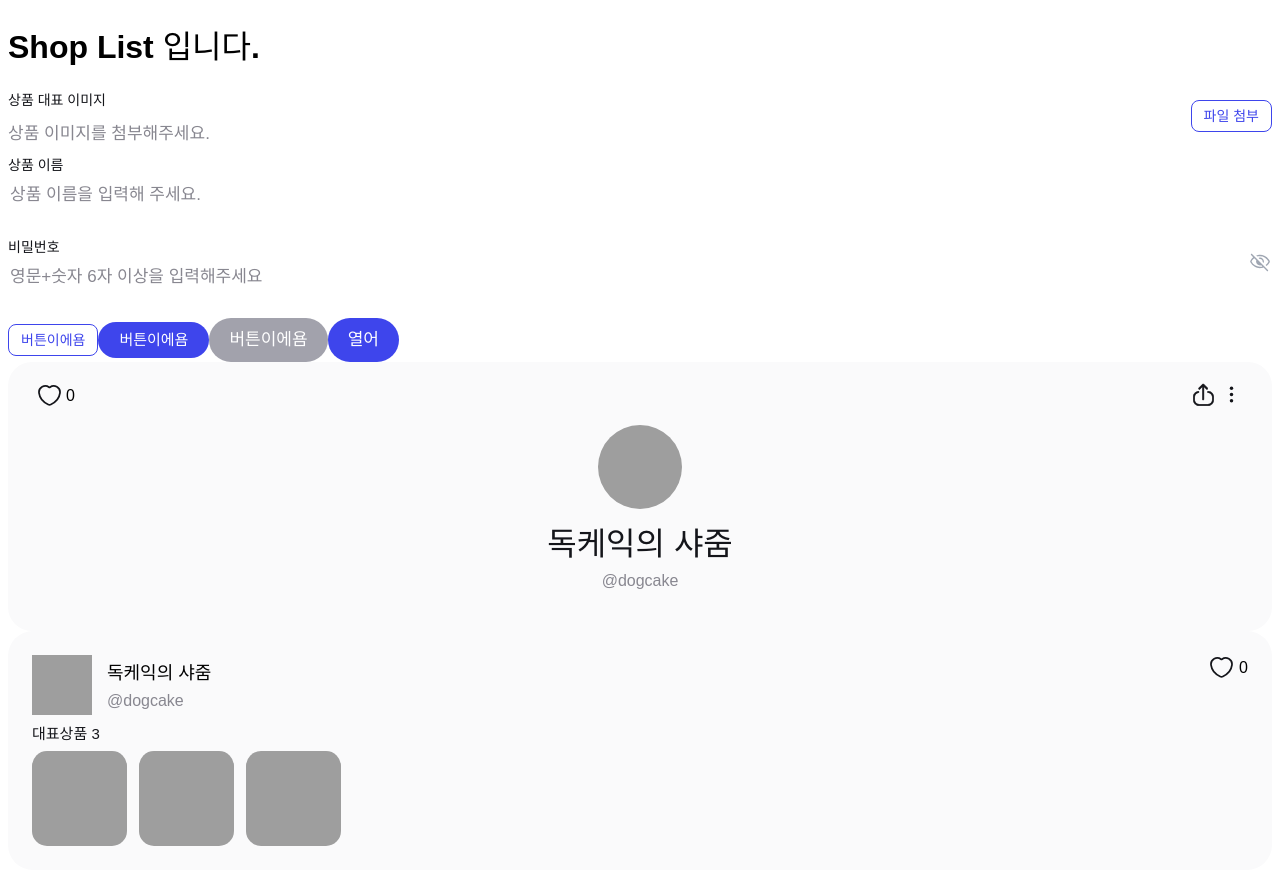
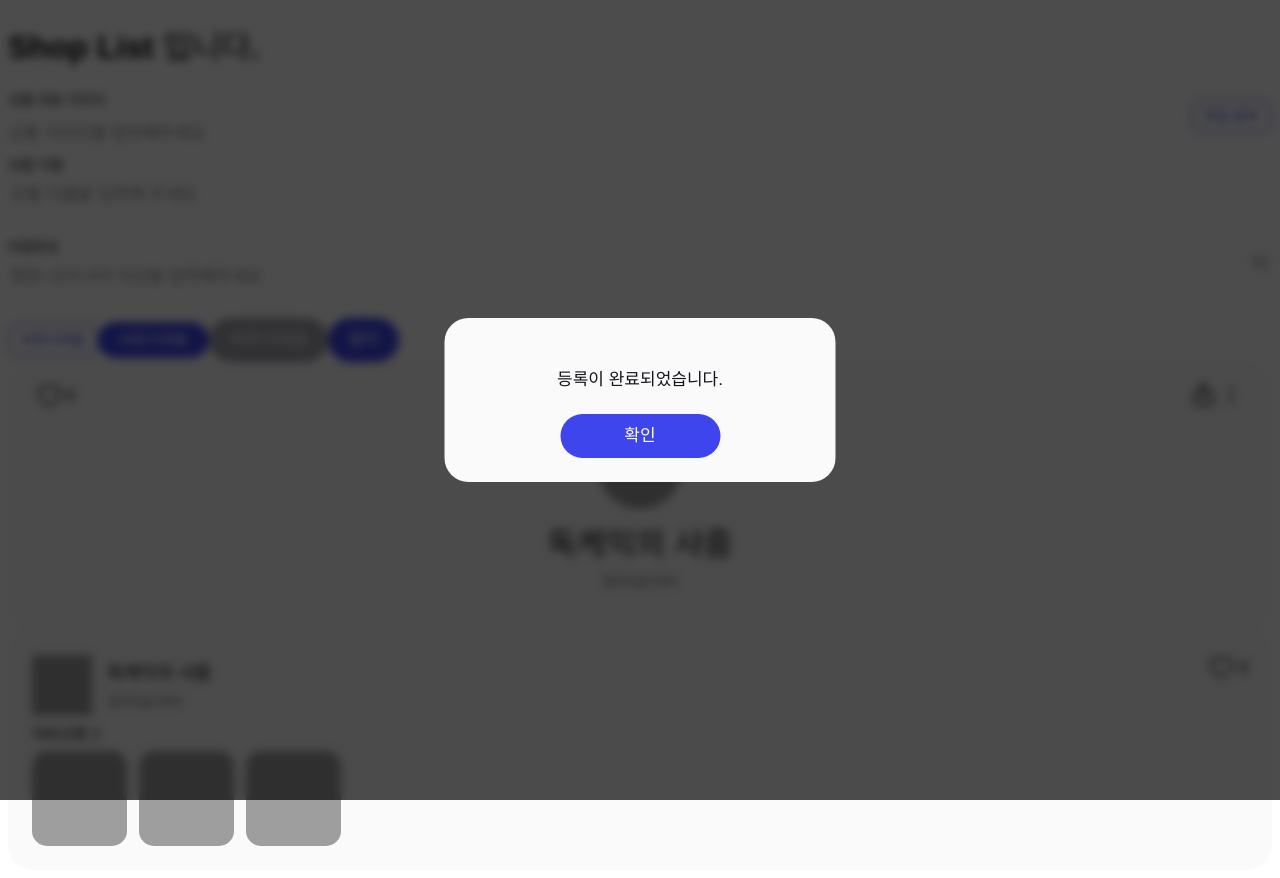
Before and after one commit to TAEINJEONG/link-shop, a React (Vite) app: page /list in a window 1280 px wide. Built offline with nearby package versions, Linux system fonts and the light colour scheme; grey boxes are pictures that could not be loaded.

Commit message:
feat: popup 컴포넌트 생성 및 button 컴포넌트 width Props추가

```diff
--- a/src/components/Button.tsx
+++ b/src/components/Button.tsx
@@ -4,12 +4,14 @@ import styled, { css } from "styled-components";
 const StyledButton = styled.button<{
   $variant: "Primary" | "Secondary";
   size: "small" | "medium" | "large";
+  width?: number;
 }>`
   display: inline-flex;
   align-items: center;
   justify-content: center;
   border: none;
   cursor: pointer;
+  width: ${({ width }) => (width ? `${width}px` : "auto")};
 
   ${({ size }) => {
     switch (size) {
@@ -74,16 +76,18 @@ interface ButtonProps extends React.ButtonHTMLAttributes<HTMLButtonElement> {
   children: React.ReactNode;
   variant: "Primary" | "Secondary";
   size: "small" | "medium" | "large";
+  width?: number;
 }
 
 const Button = ({
   children,
   variant = "Primary",
   size = "medium",
+  width,
   ...rest
 }: ButtonProps) => {
   return (
-    <StyledButton $variant={variant} size={size} {...rest}>
+    <StyledButton $variant={variant} size={size} width={width} {...rest}>
       {children}
     </StyledButton>
   );
--- /dev/null
+++ b/src/components/Popup.styles.ts
@@ -0,0 +1,55 @@
+import styled, { keyframes } from "styled-components";
+
+const fadeIn = keyframes`
+  from {
+    opacity: 0;
+    transform: translate(-50%, -50%) scale(0.8);
+  }
+  to {
+    opacity: 1;
+    transform: translate(-50%, -50%) scale(1);
+  }
+`;
+
+export const OutSide = styled.div`
+  width: 100%;
+  height: 100vh;
+  position: fixed;
+  top: 0;
+  left: 0;
+  background-color: rgba(0, 0, 0, 0.7);
+  backdrop-filter: blur(5px);
+`;
+
+export const PopupContainer = styled.div`
+  display: flex;
+  flex-direction: column;
+  align-items: center;
+  padding: 32px 24px 24px 24px;
+  width: 343px;
+  position: fixed;
+  top: 50%;
+  left: 50%;
+  transform: translate(-50%, -50%);
+  border-radius: 24px;
+  background-color: ${({ theme }) => theme.colors.white100};
+  animation: ${fadeIn} 0.1s ease-in-out;
+`;
+
+export const PopupCheckIcon = styled.img`
+  width: 24px;
+  height: 24px;
+`;
+
+export const PopupMessage = styled.span`
+  margin: 20px 0 24px 0;
+  font-size: ${({ theme }) => theme.font.body.r17.size};
+  font-weight: ${({ theme }) => theme.font.body.r17.weight};
+  line-height: ${({ theme }) => theme.font.caption.b16.lineHeight};
+  color: ${({ theme }) => theme.colors.black};
+`;
+
+export const confrimButtons = styled.div`
+  display: flex;
+  gap: 4px;
+`;
--- /dev/null
+++ b/src/components/Popup.tsx
@@ -0,0 +1,53 @@
+import * as styles from "./Popup.styles";
+import Button from "./Button";
+import PopupCheck from "../assets/images/popup-check.svg";
+
+interface PopupProps {
+  type: "confirm" | "alert";
+  onConfirm?: () => void;
+  onCancel?: () => void;
+}
+
+const Popup = ({ type = "confirm", onConfirm, onCancel }: PopupProps) => {
+  return (
+    <styles.OutSide>
+      <styles.PopupContainer>
+        {type === "confirm" ? (
+          <styles.PopupMessage>등록이 완료되었습니다.</styles.PopupMessage>
+        ) : (
+          <>
+            <styles.PopupCheckIcon src={PopupCheck} />
+            <styles.PopupMessage>정말 삭제하시겠어요?</styles.PopupMessage>
+          </>
+        )}
+
+        {type === "confirm" ? (
+          <Button variant="Primary" size="large" width={160}>
+            확인
+          </Button>
+        ) : (
+          <styles.confrimButtons>
+            <Button
+              variant="Primary"
+              size="large"
+              onClick={onConfirm}
+              width={123}
+            >
+              확인
+            </Button>
+            <Button
+              variant="Secondary"
+              size="large"
+              onClick={onCancel}
+              width={123}
+            >
+              취소
+            </Button>
+          </styles.confrimButtons>
+        )}
+      </styles.PopupContainer>
+    </styles.OutSide>
+  );
+};
+
+export default Popup;
--- a/src/pages/ShopList/index.tsx
+++ b/src/pages/ShopList/index.tsx
@@ -6,6 +6,7 @@ import SortListPopup from "../../components/SortListPopup";
 import { useCallback, useState } from "react";
 import ShopBanner from "../../components/ShopBanner";
 import ShopInfo from "../../components/ShopInfo";
+import Popup from "../../components/Popup";
 
 interface ShopInfoType {
   shopId: number;
@@ -115,6 +116,7 @@ const ShopList = () => {
         productList={productList}
         onClick={toggleLike}
       ></ShopInfo>
+      <Popup type="confirm" />
     </ShopListContainer>
   );
 };
```
Also changed, not shown: src/assets/images/popup-check.svg (added).
